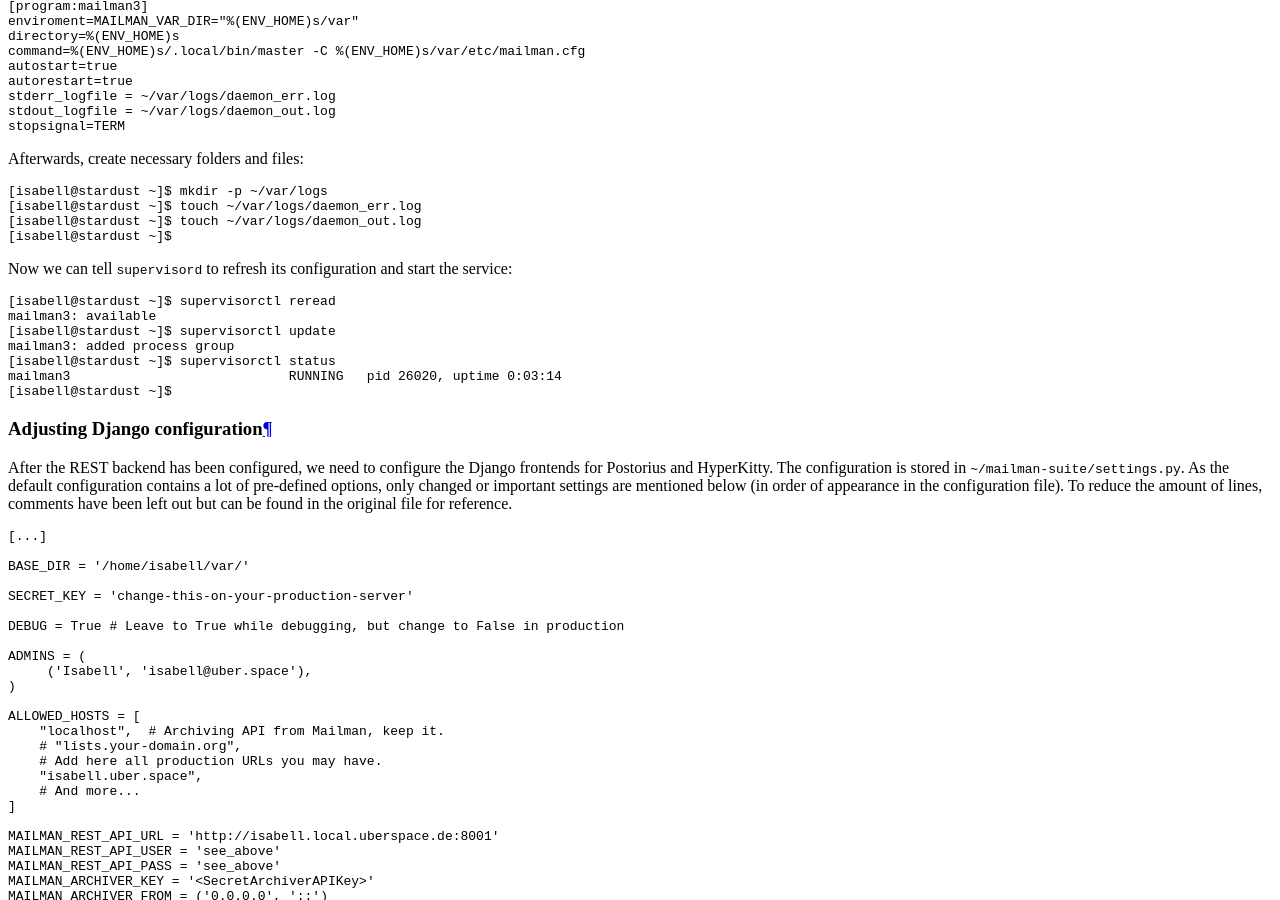
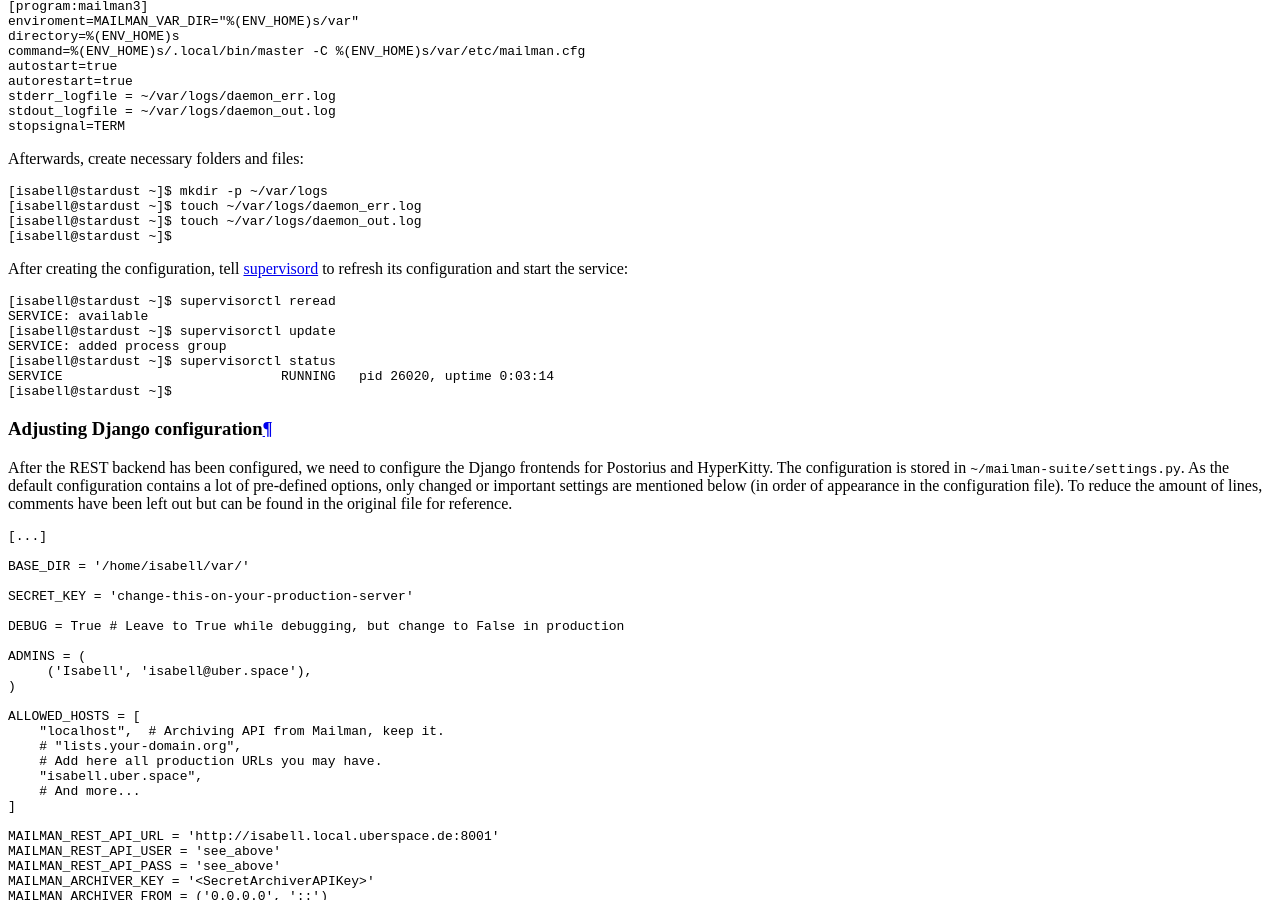
Before and after one commit to Uberspace/lab, a Sphinx documentation site: the page built from source/guide_mailman-3.rst, in a window 1280 px wide and 900 px high, scrolled down 5614 px. Built offline with Sphinx 7.4.7 and the Read the Docs theme 2.0.0, drawn with Linux system fonts in a browser that asks for light colours; some of the changed lines change nothing that is shown.

Commit message:
changed to supervisord snippet

```diff
--- a/source/guide_mailman-3.rst
+++ b/source/guide_mailman-3.rst
@@ -187,17 +187,7 @@
  [isabell@stardust ~]$ touch ~/var/logs/daemon_out.log
  [isabell@stardust ~]$
 
-Now we can tell ``supervisord`` to refresh its configuration and start the service:
-
-::
-
- [isabell@stardust ~]$ supervisorctl reread
- mailman3: available
- [isabell@stardust ~]$ supervisorctl update
- mailman3: added process group
- [isabell@stardust ~]$ supervisorctl status
- mailman3                            RUNNING   pid 26020, uptime 0:03:14
- [isabell@stardust ~]$
+.. include:: includes/supervisord.rst
 
 Adjusting Django configuration
 ------------------------------
```
